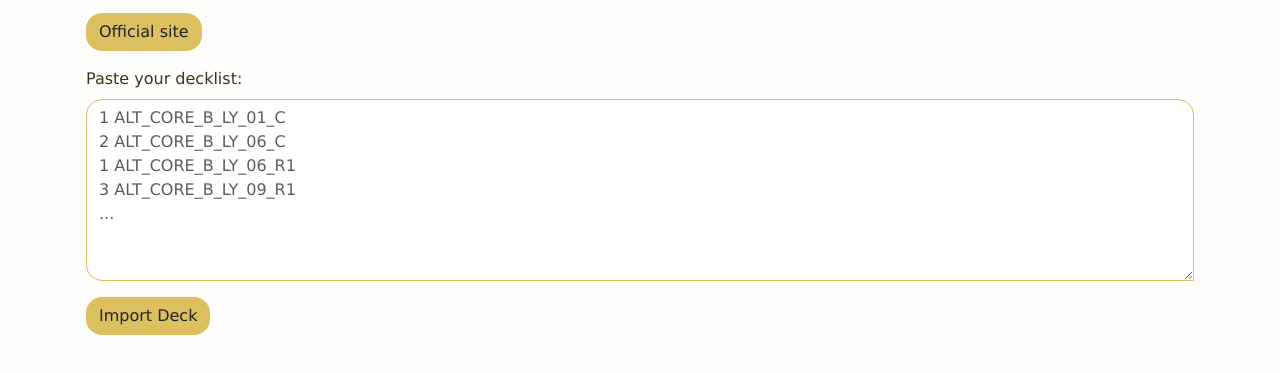
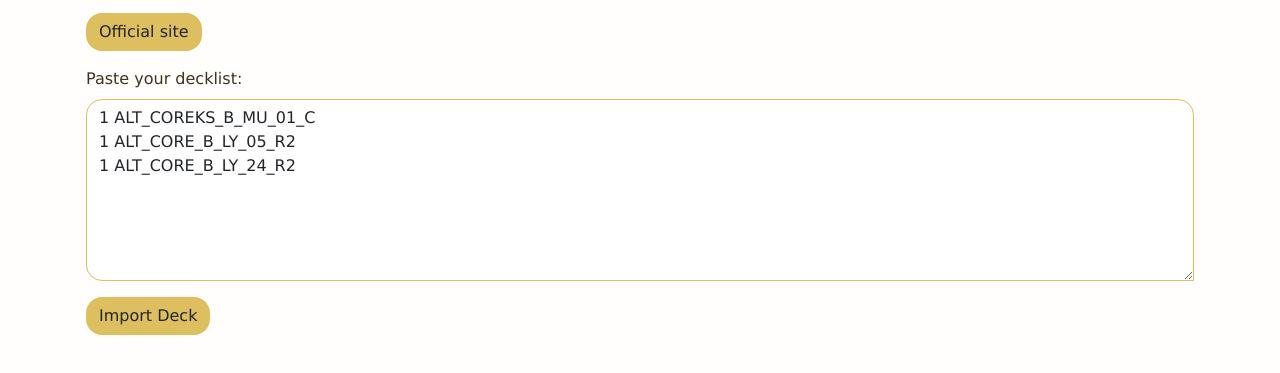
Before and after one commit to Ajordat/alteredbuilder-extension, a website built with webpack: page src/popup.html in a window 1280 px wide. Shown: the part 107-480 px from the top of the page. Built offline with nearby package versions, Linux system fonts and the light colour scheme; no server answers.

Commit message:
Fix bug where instructions executed twice

```diff
--- a/src/popup.html
+++ b/src/popup.html
@@ -2,8 +2,8 @@
 <html lang="en">
 
     <head>
-        <meta charset="UTF-8"/>
-        <meta name="viewport" content="width=device-width, initial-scale=1.0"/>
+        <meta charset="UTF-8" />
+        <meta name="viewport" content="width=device-width, initial-scale=1.0" />
         <title>My Extension Popup</title>
     </head>
 
@@ -20,13 +20,12 @@
             <div id="main-container">
                 <div class="mt-3">
                     <label class="form-label" for="decklist-text">Paste your decklist:</label>
-                    <textarea id="decklist-text" class="form-control" rows="7" placeholder="1 ALT_CORE_B_LY_01_C&#10;2 ALT_CORE_B_LY_06_C&#10;1 ALT_CORE_B_LY_06_R1&#10;3 ALT_CORE_B_LY_09_R1&#10;..."></textarea>
+                    <textarea id="decklist-text" class="form-control" rows="7" placeholder="1 ALT_CORE_B_LY_01_C&#10;2 ALT_CORE_B_LY_06_C&#10;1 ALT_CORE_B_LY_06_R1&#10;3 ALT_CORE_B_LY_09_R1&#10;...">1 ALT_COREKS_B_MU_01_C&#10;1 ALT_CORE_B_LY_05_R2&#10;1 ALT_CORE_B_LY_24_R2</textarea>
                 </div>
                 <a id="import-button" class="btn mt-3">Import Deck</a>
             </div>
 
         </div>
-        <script src="popup.bundle.js"></script>
     </body>
 
 </html>
```
